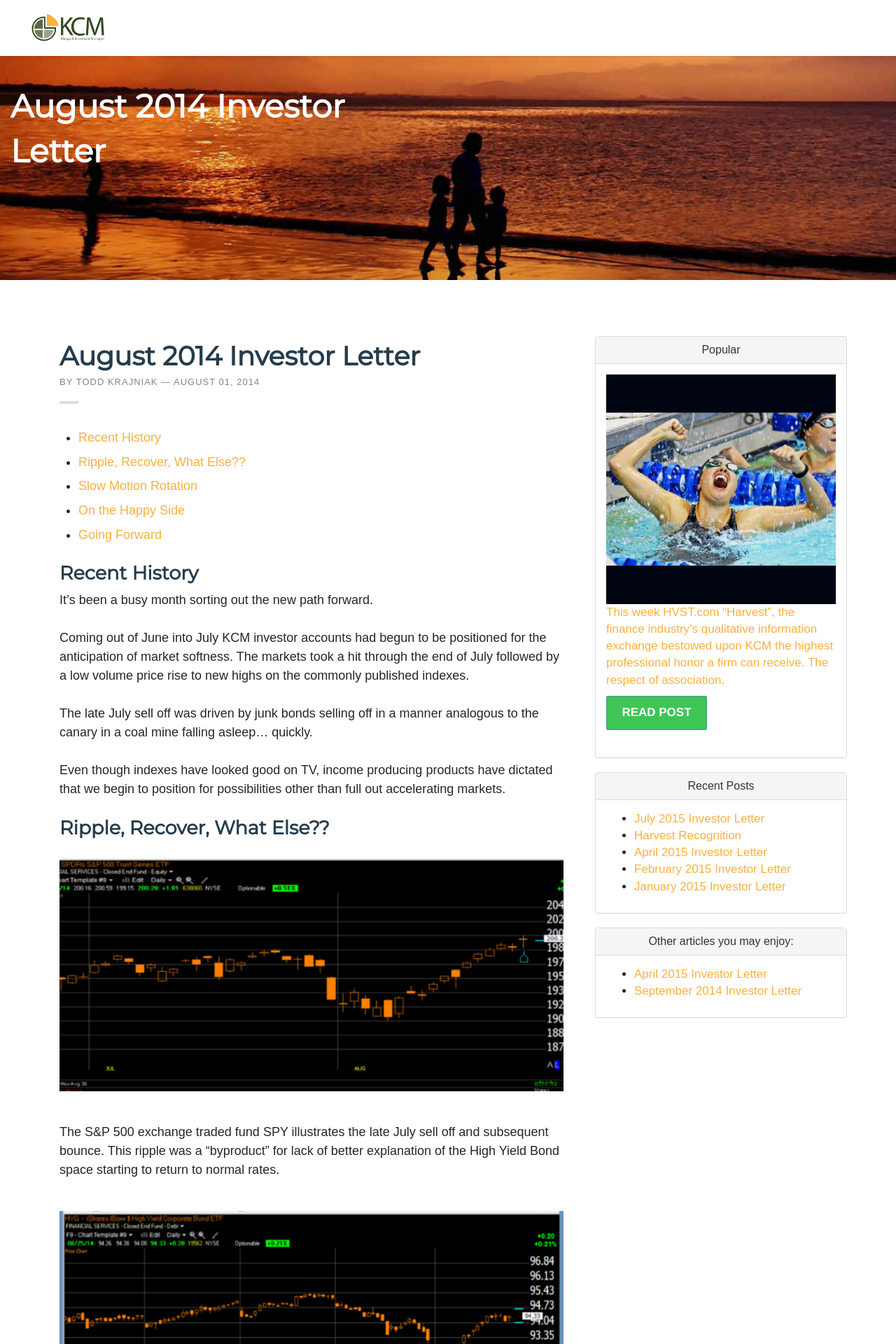
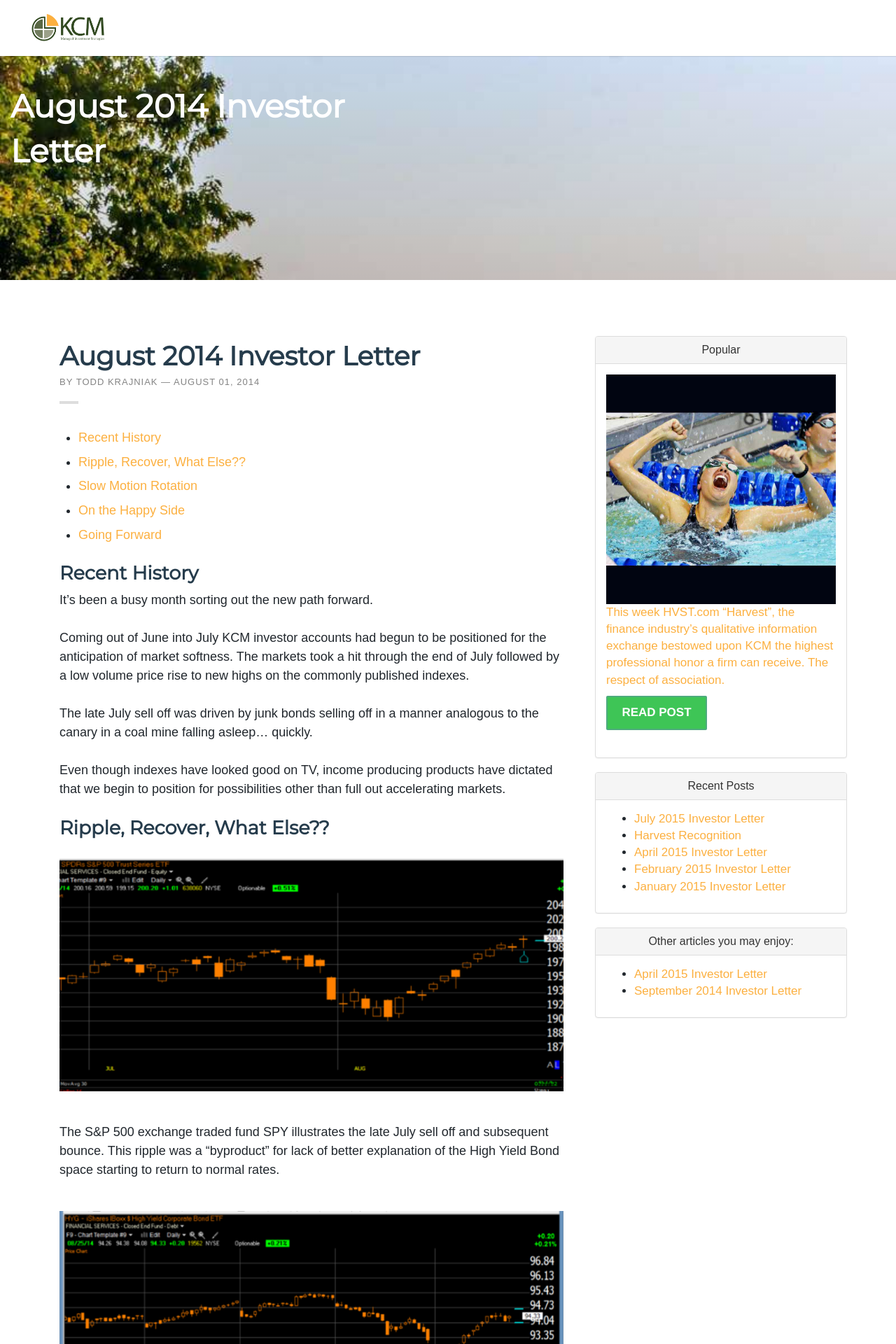
Before and after one commit to davidsilvasmith/kcm, a Jekyll site: the page built from _posts/2014-08-01-august-2014-investor-letter.md, in a window 1280 px wide. Shown: the top 1920 px of the page at 70% size. Built offline with Jekyll 4.4.1, drawn with Linux system fonts in a browser that asks for light colours; nearby versions of some CDN libraries; some web fonts are replaced; comment, search, counter and statistics services are not loaded.

Commit message:
added august letter

```diff
--- a/_posts/2014-08-01-august-2014-investor-letter.md
+++ b/_posts/2014-08-01-august-2014-investor-letter.md
@@ -1,6 +1,7 @@
 ---
 title:  August 2014 Investor Letter
 excerpt: The post QE world is upon us. We now have a shoppers market.
+image: /images/posts/2014-08-01-august-2014-investor-letter/america.jpg
 ---
 
 * TOC
```
Also changed, not shown: images/posts/2014-08-01-august-2014-investor-letter/america.jpg (added).
